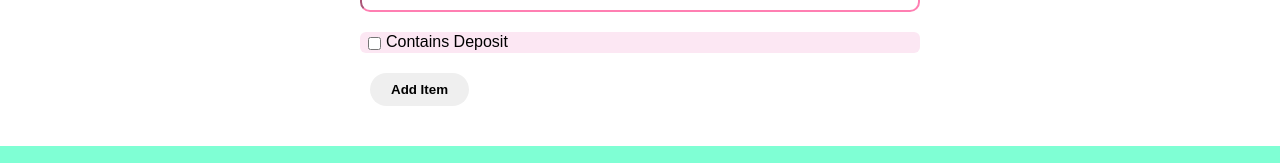
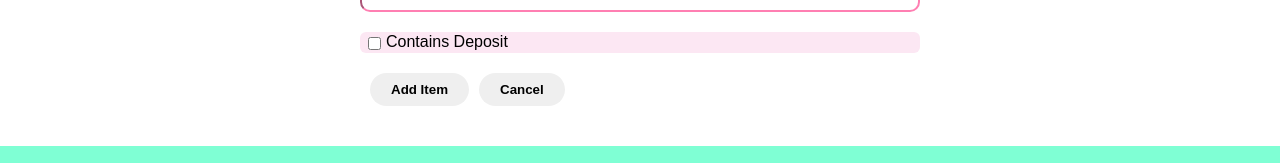
Before and after one commit to 29Kumait/HYF-B-45, a React app in the folder client/: page /post-item in a window 1280 px wide. Shown: the part 573-736 px from the top of the page. Built offline with nearby package versions, Linux system fonts and the light colour scheme; no server answers.

Commit message:
add cancel button and alert if image is missing

```diff
--- a/client/src/components/postItem/PostItemForm.jsx
+++ b/client/src/components/postItem/PostItemForm.jsx
@@ -6,7 +6,7 @@ import PropTypes from "prop-types";
 
 const PostItemForm = ({ onSubmit, isLoading, error }) => {
   // State for form fields
-  const [formData, setFormData] = useState({
+  const initialFormData = {
     title: "",
     category: "",
     category_id: "",
@@ -14,7 +14,10 @@ const PostItemForm = ({ onSubmit, isLoading, error }) => {
     price: "",
     deposit: "",
     imageURL: "",
-  });
+  };
+
+  const [formData, setFormData] = useState(initialFormData);
+  const [showDepositField, setShowDepositField] = useState(false);
 
   const handleImageUpload = (imageURL) => {
     setFormData({
@@ -22,8 +25,6 @@ const PostItemForm = ({ onSubmit, isLoading, error }) => {
       imageURL,
     });
   };
-
-  const [showDepositField, setShowDepositField] = useState(false);
 
   // get the category id and name
   const handleCategorySelect = (categoryId, categoryName) => {
@@ -55,6 +56,10 @@ const PostItemForm = ({ onSubmit, isLoading, error }) => {
   // Handle form submission
   const handleSubmit = async (e) => {
     e.preventDefault();
+    if (!formData.imageURL) {
+      alert("Please upload the image");
+      return; // Prevent form submission
+    }
     if (formData.price < 0) {
       alert("Price cannot be negative");
       return; // Prevent form submission
@@ -68,6 +73,10 @@ const PostItemForm = ({ onSubmit, isLoading, error }) => {
     } catch (error) {
       // Handle errors by updating the success message state with an error message
     }
+  };
+
+  const handleClick = () => {
+    setFormData(initialFormData);
   };
 
   return (
@@ -158,6 +167,9 @@ const PostItemForm = ({ onSubmit, isLoading, error }) => {
           <button className="btn" type="submit" disabled={isLoading}>
             {isLoading ? "Adding..." : "Add Item"}
           </button>
+          <button className="btn" type="reset" onClick={handleClick}>
+            Cancel
+          </button>
         </div>
 
         {error && <div>Error: {error}</div>}
```
Also changed, not shown: client/src/pages/SignUp/SignUp.jsx (deleted, +0 -8 lines).
